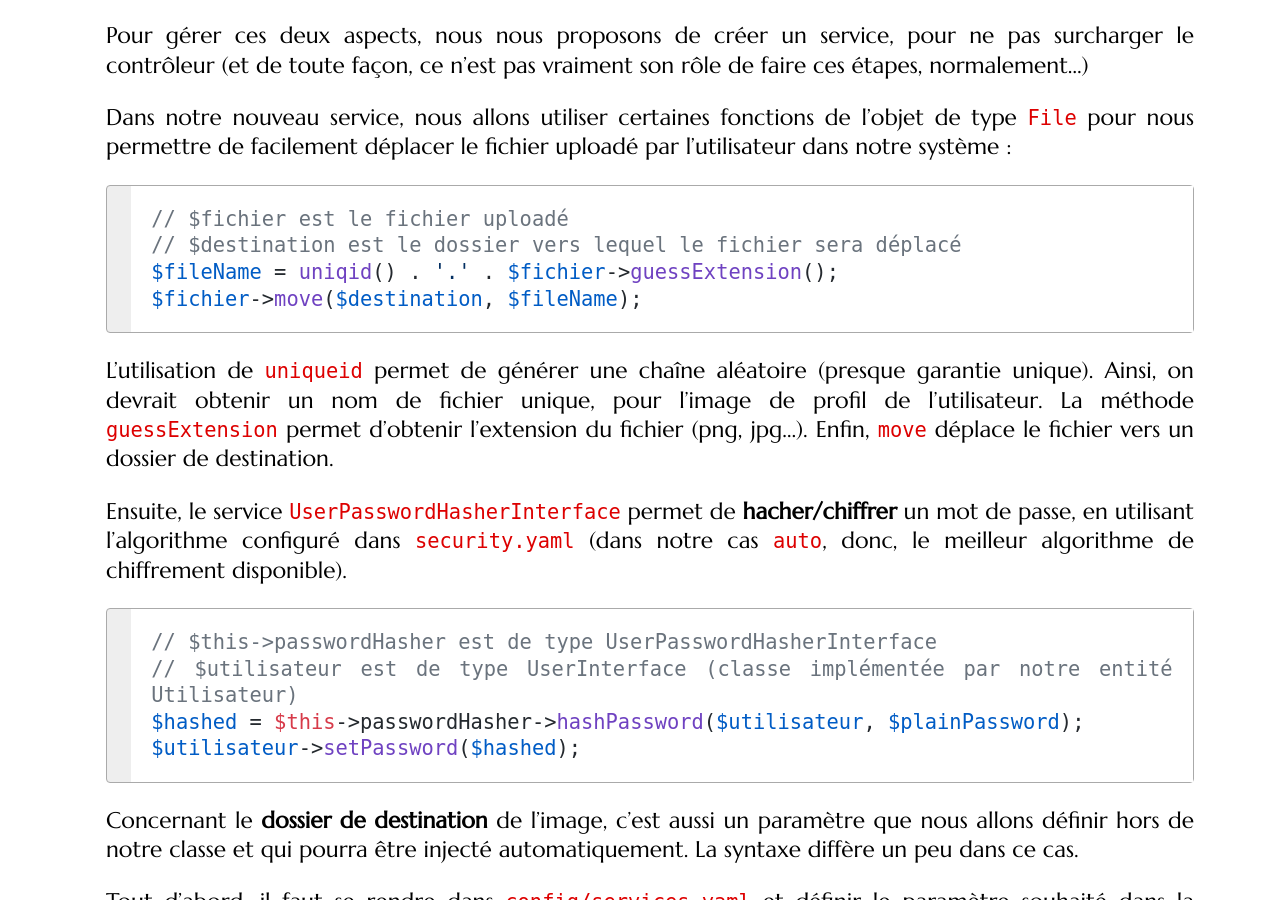
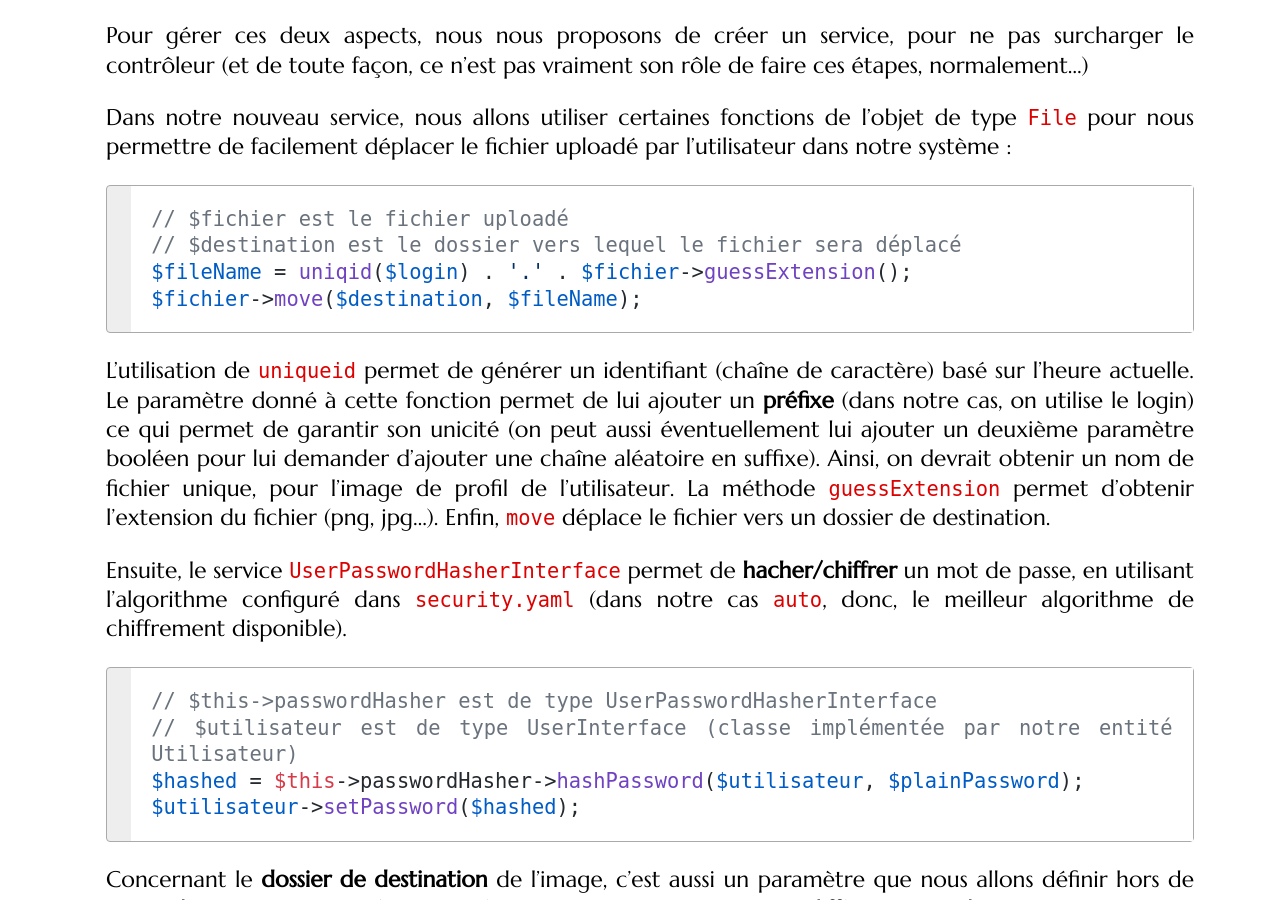
Before and after one commit to mgasquet/R5.A.05-ProgrammationAvancee-Web, a Jekyll site: the page built from tutorials/tutorial2.md, in a window 1280 px wide and 900 px high, scrolled down 11283 px. Built offline with Jekyll 4.4.1, drawn with Linux system fonts in a browser that asks for light colours; some web fonts are replaced.

Commit message:
précisions uniqid

````diff
--- a/tutorials/tutorial2.md
+++ b/tutorials/tutorial2.md
@@ -309,11 +309,11 @@ Dans notre nouveau service, nous allons utiliser certaines fonctions de l'objet
 ```php
 // $fichier est le fichier uploadé
 // $destination est le dossier vers lequel le fichier sera déplacé
-$fileName = uniqid() . '.' . $fichier->guessExtension();
+$fileName = uniqid($login) . '.' . $fichier->guessExtension();
 $fichier->move($destination, $fileName);
 ```
 
-L'utilisation de `uniqueid` permet de générer une chaîne aléatoire (presque garantie unique). Ainsi, on devrait obtenir un nom de fichier unique, pour l'image de profil de l'utilisateur. La méthode `guessExtension` permet d'obtenir l'extension du fichier (png, jpg...). Enfin, `move` déplace le fichier vers un dossier de destination.
+L'utilisation de `uniqueid` permet de générer un identifiant (chaîne de caractère) basé sur l'heure actuelle. Le paramètre donné à cette fonction permet de lui ajouter un **préfixe** (dans notre cas, on utilise le login) ce qui permet de garantir son unicité (on peut aussi éventuellement lui ajouter un deuxième paramètre booléen pour lui demander d'ajouter une chaîne aléatoire en suffixe). Ainsi, on devrait obtenir un nom de fichier unique, pour l'image de profil de l'utilisateur. La méthode `guessExtension` permet d'obtenir l'extension du fichier (png, jpg...). Enfin, `move` déplace le fichier vers un dossier de destination.
 
 Ensuite, le service `UserPasswordHasherInterface` permet de **hacher/chiffrer** un mot de passe, en utilisant l'algorithme configuré dans `security.yaml` (dans notre cas `auto`, donc, le meilleur algorithme de chiffrement disponible).
 
````
